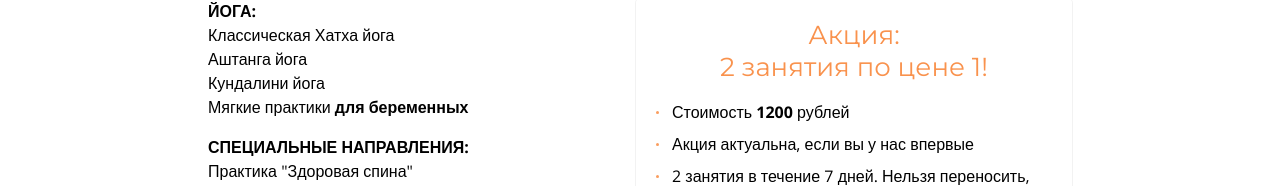
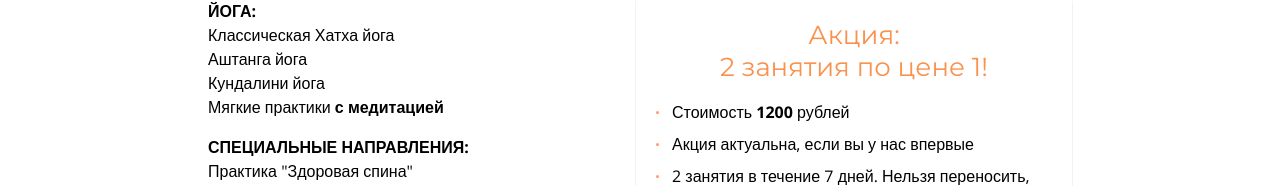
Before and after one commit to walborn/yogaclubom, a Next.js app: page / in a window 1280 px wide. Shown: the part 859-1045 px from the top of the page. Built offline with nearby package versions, Linux system fonts and the light colour scheme; no server answers.

Commit message:
21.04.26-3

```diff
--- a/app/page.tsx
+++ b/app/page.tsx
@@ -45,7 +45,7 @@ const HomePage: React.FC = () => (
             <div className="item">Классическая Хатха йога</div>
             <div className="item">Аштанга йога</div>
             <div className="item">Кундалини йога</div>
-            <div className="item">Мягкие практики <strong>для беременных</strong></div>
+            <div className="item">Мягкие практики <strong>с медитацией</strong></div>
           </section>
           <section>
             <strong>СПЕЦИАЛЬНЫЕ НАПРАВЛЕНИЯ:</strong>
```
